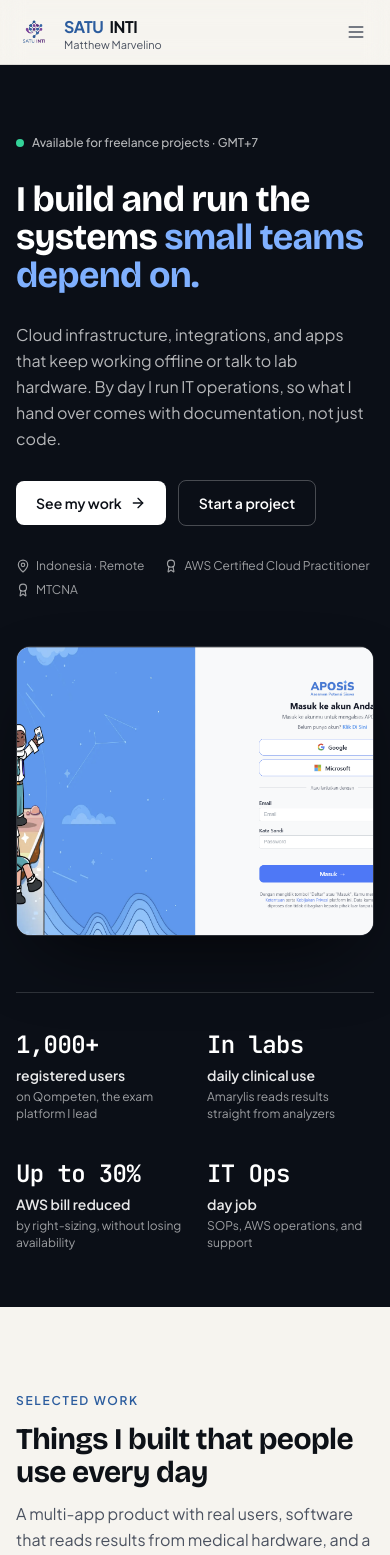
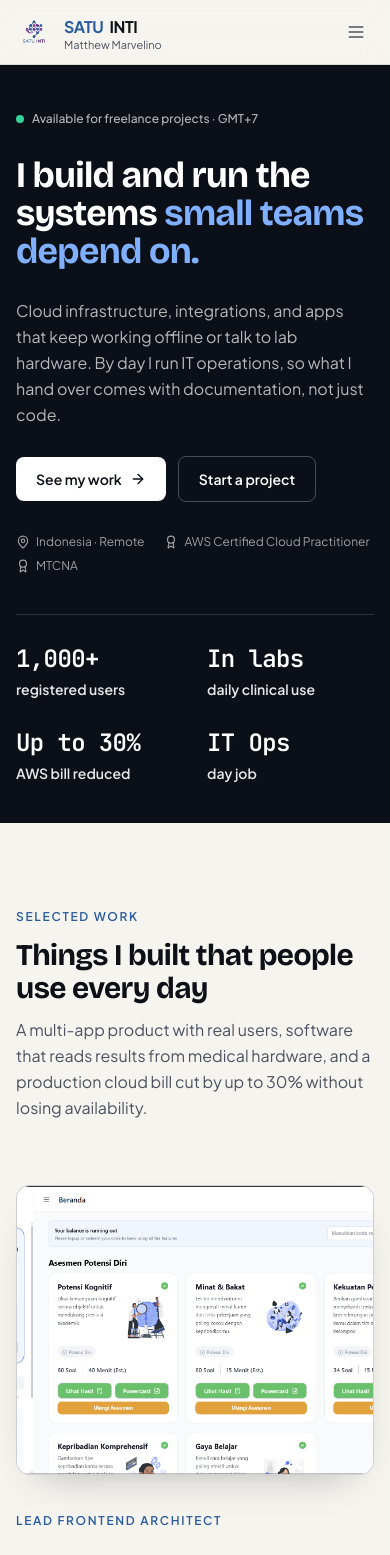
Before and after one commit to Rinkuu253/sautinti, a React (Vite) app: page / in a window 390 px wide. Shown: the top 1555 px of the page. Built offline with nearby package versions, Linux system fonts and the light colour scheme.

Commit message:
fix: adjust padding and image heights in HeroSection and ProjectVisual components for better layout

```diff
--- a/src/components/HeroSection.tsx
+++ b/src/components/HeroSection.tsx
@@ -5,7 +5,7 @@ import { profile } from '../data/profile';
 export const HeroSection: React.FC = () => {
   return (
     <section className="relative bg-[#0b0f17] text-white overflow-hidden">
-      <div className="max-w-7xl mx-auto px-4 sm:px-6 lg:px-8 pt-16 pb-14 md:pt-24 md:pb-16">
+      <div className="max-w-7xl mx-auto px-4 sm:px-6 lg:px-8 pt-10 pb-10 md:pt-14 md:pb-12 xl:pt-24 xl:pb-16">
         <div className="grid grid-cols-1 lg:grid-cols-12 gap-12 lg:gap-14 items-center">
           <div className="lg:col-span-6 space-y-7">
             <div className="inline-flex items-center gap-2 text-xs font-medium text-white/70">
@@ -48,24 +48,24 @@ export const HeroSection: React.FC = () => {
             </div>
           </div>
 
-          <div className="lg:col-span-6">
+          <div className="hidden lg:block lg:col-span-6">
             <div className="rounded-si-lg overflow-hidden border border-white/15 shadow-[0_30px_80px_-30px_rgba(0,0,0,0.8)]">
               <img
                 src="/images/aposis.png"
                 alt="APOSIS sign-in screen with Google and Microsoft single sign-on"
-                className="w-full h-72 sm:h-96 object-cover object-top bg-white"
+                className="w-full h-64 lg:h-72 xl:h-96 object-cover object-top bg-white"
               />
             </div>
           </div>
         </div>
 
-        <dl className="grid grid-cols-2 lg:grid-cols-4 gap-x-6 gap-y-8 mt-14 pt-8 border-t border-white/15">
+        <dl className="grid grid-cols-2 lg:grid-cols-4 gap-x-6 gap-y-6 mt-10 pt-6 xl:mt-14 xl:pt-8 border-t border-white/15">
           {profile.proof.map((item) => (
             <div key={item.label} className="space-y-1">
               <dt className="sr-only">{item.label}</dt>
               <dd className="text-2xl sm:text-3xl font-mono font-semibold text-white tracking-tight">{item.value}</dd>
               <p className="text-sm font-semibold text-white/90">{item.label}</p>
-              <p className="text-xs text-white/60 leading-snug">{item.note}</p>
+              <p className="hidden sm:block text-xs text-white/60 leading-snug">{item.note}</p>
             </div>
           ))}
         </dl>
--- a/src/components/ProjectVisual.tsx
+++ b/src/components/ProjectVisual.tsx
@@ -22,7 +22,7 @@ export const ProjectVisual: React.FC<ProjectVisualProps> = ({ project, large })
           className={`w-full ${height} object-cover object-top bg-white`}
         />
       ) : project.sketch ? (
-        <div className={`${height} flex items-center bg-si-surface-2 p-4 sm:p-6`}>
+        <div className={`${large ? height : ''} flex items-center bg-si-surface-2 p-4 sm:p-6`}>
           <div className="w-full grid grid-cols-[minmax(0,1fr)_auto_minmax(0,1fr)_auto_minmax(0,1fr)] items-center gap-1.5 sm:gap-2">
             {project.sketch.map((layer, idx) => (
               <React.Fragment key={layer.label}>
```
